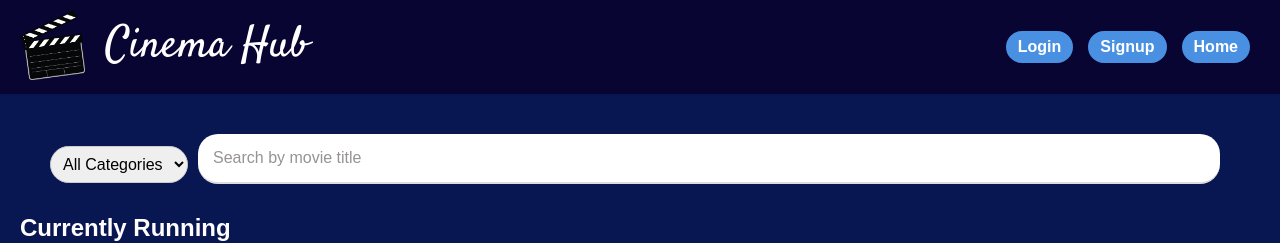
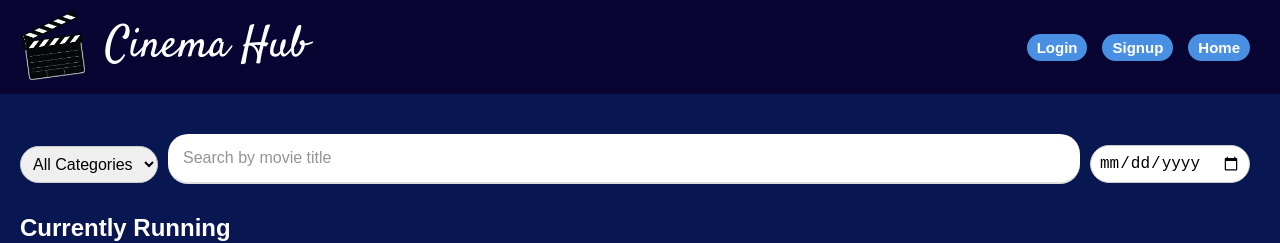
Before and after one commit to LingalaRohith/Movie_frontend, a React (Create React App) app: page / in a window 1280 px wide. Shown: the top 243 px of the page. Built offline with nearby package versions, Linux system fonts and the light colour scheme; no server answers; a web font is replaced by a local one.

Commit message:
added a functionality where users can search using show dates

```diff
--- a/src/components/LandingPage.js
+++ b/src/components/LandingPage.js
@@ -1,31 +1,20 @@
 import React, { useState, useEffect } from 'react';
-import Header from './Header.js';
 import axios from 'axios';
 import MovieModal from './MovieModal';
-import './landingpage.css'
-import './MovieInformationPage';
+import './landingpage.css';
 import { useLocation } from 'react-router-dom';
-import { useContext } from 'react';
-import { Context } from './Store';
 import { useAuth } from './AuthContext';
-
-
 
 function LandingPage() {
   const [movies, setMovies] = useState([]);
   const [currentlyRunningMovies, setCurrentlyRunningMovies] = useState([]);
   const [upcomingMovies, setUpcomingMovies] = useState([]);
   const [searchTerm, setSearchTerm] = useState('');
+  const [searchDate, setSearchDate] = useState('');
   const [selectedCategory, setSelectedCategory] = useState('All');
   const [selectedMovie, setSelectedMovie] = useState(null);
-  const [isModalOpen, setIsModalOpen] = useState('');
+  const [isModalOpen, setIsModalOpen] = useState(false);
   const { isLoggedIn } = useAuth();
-
-
-  const location = useLocation();
-   const mail = location.state?.email;
-   const pwd = location.state?.password;
-   const name = location.state?.name;
 
 
 
@@ -41,6 +30,7 @@ function LandingPage() {
     }
     fetchMovies();
   }, []);
+
 
   const categorizeMovies = (movies) => {
     const currentDate = new Date();
@@ -73,16 +63,24 @@ function LandingPage() {
     // You can implement the navigation logic here
   };
 
+
   const filteredCurrentlyRunningMovies = currentlyRunningMovies.filter(movie =>
-    movie.movieTitle.toLowerCase().includes(searchTerm) &&
+    ((movie.movieTitle.toLowerCase().includes(searchTerm) &&
+    movie.showDates.some(date => new Date(date).toISOString().slice(0, 10) === searchDate)) || (movie.movieTitle.toLowerCase().includes(searchTerm) && searchDate==='')) &&
     (selectedCategory === 'All' || movie.movieCategory.toLowerCase() === selectedCategory.toLowerCase())
-  );
+);
 
-  const filteredUpcomingMovies = upcomingMovies.filter(movie =>
-    movie.movieTitle.toLowerCase().includes(searchTerm) &&
-    (selectedCategory === 'All' || movie.movieCategory.toLowerCase() === selectedCategory.toLowerCase())
-  );
 
+const handleDateChange = (e) => {
+  setSearchDate(e.target.value);
+  console.log("Date set to:", e.target.value);
+};
+
+const filteredUpcomingMovies = upcomingMovies.filter(movie =>
+  ((movie.movieTitle.toLowerCase().includes(searchTerm) &&
+  movie.showDates.some(date => new Date(date).toISOString().slice(0, 10) === searchDate)) || (movie.movieTitle.toLowerCase().includes(searchTerm) && searchDate==='')) &&
+  (selectedCategory === 'All' || movie.movieCategory.toLowerCase() === selectedCategory.toLowerCase())
+);
 
   return (
     <div className="App">
@@ -100,6 +98,12 @@ function LandingPage() {
             value={searchTerm}
             placeholder="Search by movie title"
           />
+          <input
+    type="date"
+    onChange={handleDateChange}
+    value={searchDate}
+    placeholder="Search by show date"
+/>
         </div>
         <h2>Currently Running</h2>
         <div className="list">
@@ -116,7 +120,6 @@ function LandingPage() {
             </div>
           ))}
         </div>
-
         <h2>Upcoming Movies</h2>
         <div className="list">
           {filteredUpcomingMovies.map(movie => (
@@ -133,7 +136,6 @@ function LandingPage() {
           ))}
         </div>
       </div>
-
       {isModalOpen && (
         <MovieModal movie={selectedMovie} onClose={handleCloseModal} onMoreInfo={handleMoreInfo} isLoggedIn={isLoggedIn}/>
       )}
--- a/src/components/ManageMovies.js
+++ b/src/components/ManageMovies.js
@@ -40,6 +40,7 @@ function ManageMovies() {
         }
       }, [navigate, isLoggedIn]);
 
+
     useEffect(() => {
         async function fetchMovies() {
             try {
@@ -51,6 +52,7 @@ function ManageMovies() {
         }
         fetchMovies();
     }, []);
+
 
     const handleInputChange = (e) => {
         const { name, value } = e.target;
--- a/src/components/ManagePromotions.js
+++ b/src/components/ManagePromotions.js
@@ -22,6 +22,7 @@ function ManagePromotions() {
         "discountApplied": 0
         }
     ]);
+
     useEffect(() => {
         if (!isLoggedIn) {
           console.log("Not logged in, navigating to login.");
```
